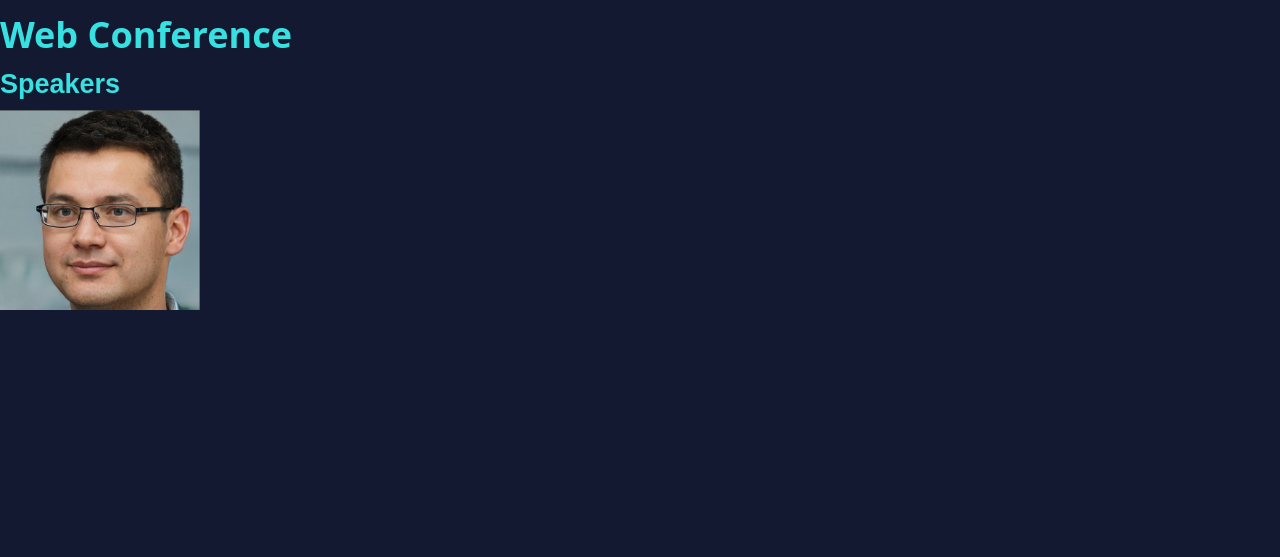
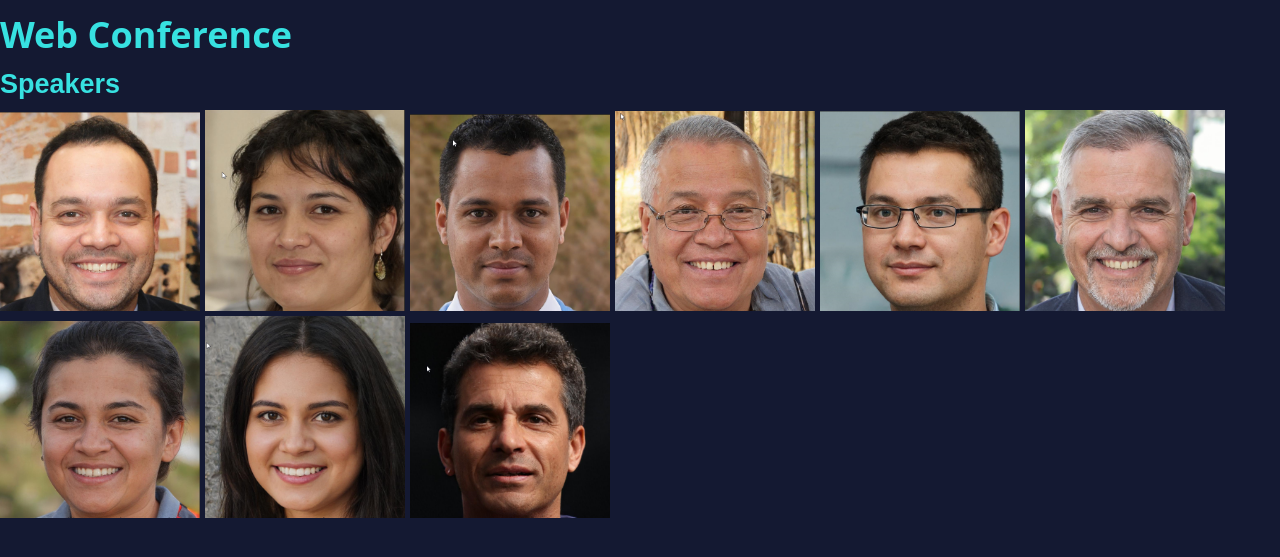
Before and after one commit to gothamgo/bweb, a Jekyll site: the page built from index.html, in a window 1280 px wide. Shown: the top 557 px of the page. Built offline with Jekyll 4.4.1, drawn with Linux system fonts in a browser that asks for light colours.

Commit message:
Update index.html

```diff
--- a/index.html
+++ b/index.html
@@ -9,4 +9,13 @@ layout: default
 <h1>Web Conference</h1>
 
 <h2>Speakers</h2>
+
+<img src="{{site.url}}/images/113f63c7b7be0723c61a646c13efe430.png" width="200">
+<img src="{{site.url}}/images/11882d67779a93c29216c1c6b465ed2e.png" width="200">
+<img src="{{site.url}}/images/118d8b62f468836d572ebafb98f1a65e.png" width="200">
+<img src="{{site.url}}/images/11967f63dd951f7ea682ab1239131c7d.png" width="200">
 <img src="{{site.url}}/images/11b418bf0a8d76da9fa5d3ca72c4eba3.png" width="200">
+<img src="{{site.url}}/images/1ece1693437e7b9a77823a98e95b81cc.png" width="200">
+<img src="{{site.url}}/images/6ad7f3a34309beba7318a4b9a53e6fe9.png" width="200">
+<img src="{{site.url}}/images/83fa18cdcd216e7220794a23e76fe0dc.png" width="200">
+<img src="{{site.url}}/images/a95192c2c84e5b344eab1038815c4fc5.png" width="200">
```
